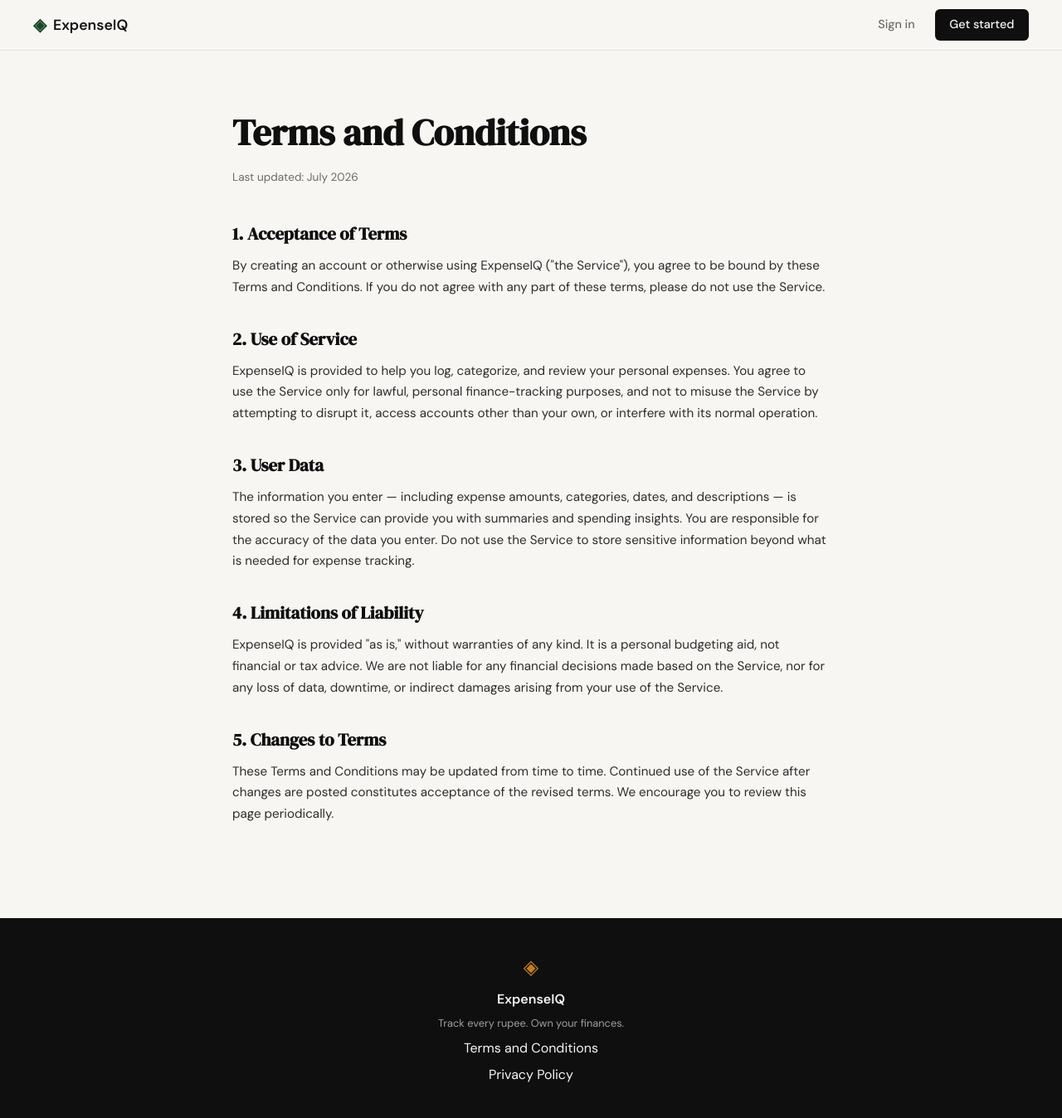
After one commit to gc-ghub/expense-tracker, a Flask app: page /terms in a window 1280 px wide. The commit adds this page. Shown: the whole page at 83% size. Run offline with Flask 3, Linux system fonts and the light colour scheme.

Commit message:
add: terms & cond and privacy policy page

```diff
--- a/app.py
+++ b/app.py
@@ -20,6 +20,16 @@ def register():
 @app.route("/login")
 def login():
     return render_template("login.html")
+
+
+@app.route("/terms")
+def terms():
+    return render_template("terms.html")
+
+
+@app.route("/privacy")
+def privacy():
+    return render_template("privacy.html")
 
 
 # ------------------------------------------------------------------ #
--- a/static/css/style.css
+++ b/static/css/style.css
@@ -478,6 +478,47 @@ a { color: inherit; text-decoration: none; }
 .auth-switch a:hover { text-decoration: underline; }
 
 /* ------------------------------------------------------------------ */
+/* Legal pages                                                         */
+/* ------------------------------------------------------------------ */
+
+.legal-section {
+    padding: 4rem 2rem 5rem;
+}
+
+.legal-inner {
+    max-width: 720px;
+    margin: 0 auto;
+}
+
+.legal-title {
+    font-family: var(--font-display);
+    font-size: clamp(2rem, 4vw, 2.75rem);
+    color: var(--ink);
+    margin-bottom: 0.5rem;
+}
+
+.legal-updated {
+    font-size: 0.85rem;
+    color: var(--ink-muted);
+    margin-bottom: 2.5rem;
+}
+
+.legal-block { margin-bottom: 2rem; }
+
+.legal-block h2 {
+    font-family: var(--font-display);
+    font-size: 1.3rem;
+    color: var(--ink);
+    margin-bottom: 0.6rem;
+}
+
+.legal-block p {
+    font-size: 0.95rem;
+    color: var(--ink-soft);
+    line-height: 1.7;
+}
+
+/* ------------------------------------------------------------------ */
 /* Footer                                                              */
 /* ------------------------------------------------------------------ */
 
--- a/templates/base.html
+++ b/templates/base.html
@@ -34,8 +34,8 @@
             <span class="brand-icon">◈</span>
             <span class="footer-name">ExpenseIQ</span>
             <p class="footer-copy">Track every rupee. Own your finances.</p>
-            <a href="#">Terms and Conditions</a>
-            <a href="#">Privacy Policy</a>
+            <a href="/terms">Terms and Conditions</a>
+            <a href="/privacy">Privacy Policy</a>
         </div>
     </footer>
 
--- /dev/null
+++ b/templates/terms.html
@@ -0,0 +1,62 @@
+{% extends "base.html" %}
+
+{% block title %}Terms and Conditions — ExpenseIQ{% endblock %}
+
+{% block content %}
+
+<section class="legal-section">
+    <div class="legal-inner">
+        <h1 class="legal-title">Terms and Conditions</h1>
+        <p class="legal-updated">Last updated: July 2026</p>
+
+        <div class="legal-block">
+            <h2>1. Acceptance of Terms</h2>
+            <p>
+                By creating an account or otherwise using ExpenseIQ ("the Service"), you agree to be
+                bound by these Terms and Conditions. If you do not agree with any part of these terms,
+                please do not use the Service.
+            </p>
+        </div>
+
+        <div class="legal-block">
+            <h2>2. Use of Service</h2>
+            <p>
+                ExpenseIQ is provided to help you log, categorize, and review your personal expenses.
+                You agree to use the Service only for lawful, personal finance-tracking purposes, and
+                not to misuse the Service by attempting to disrupt it, access accounts other than your
+                own, or interfere with its normal operation.
+            </p>
+        </div>
+
+        <div class="legal-block">
+            <h2>3. User Data</h2>
+            <p>
+                The information you enter — including expense amounts, categories, dates, and
+                descriptions — is stored so the Service can provide you with summaries and spending
+                insights. You are responsible for the accuracy of the data you enter. Do not use the
+                Service to store sensitive information beyond what is needed for expense tracking.
+            </p>
+        </div>
+
+        <div class="legal-block">
+            <h2>4. Limitations of Liability</h2>
+            <p>
+                ExpenseIQ is provided "as is," without warranties of any kind. It is a personal
+                budgeting aid, not financial or tax advice. We are not liable for any financial
+                decisions made based on the Service, nor for any loss of data, downtime, or
+                indirect damages arising from your use of the Service.
+            </p>
+        </div>
+
+        <div class="legal-block">
+            <h2>5. Changes to Terms</h2>
+            <p>
+                These Terms and Conditions may be updated from time to time. Continued use of the
+                Service after changes are posted constitutes acceptance of the revised terms. We
+                encourage you to review this page periodically.
+            </p>
+        </div>
+    </div>
+</section>
+
+{% endblock %}
```
Also changed, not shown: templates/privacy.html (added, +58 -0 lines).
